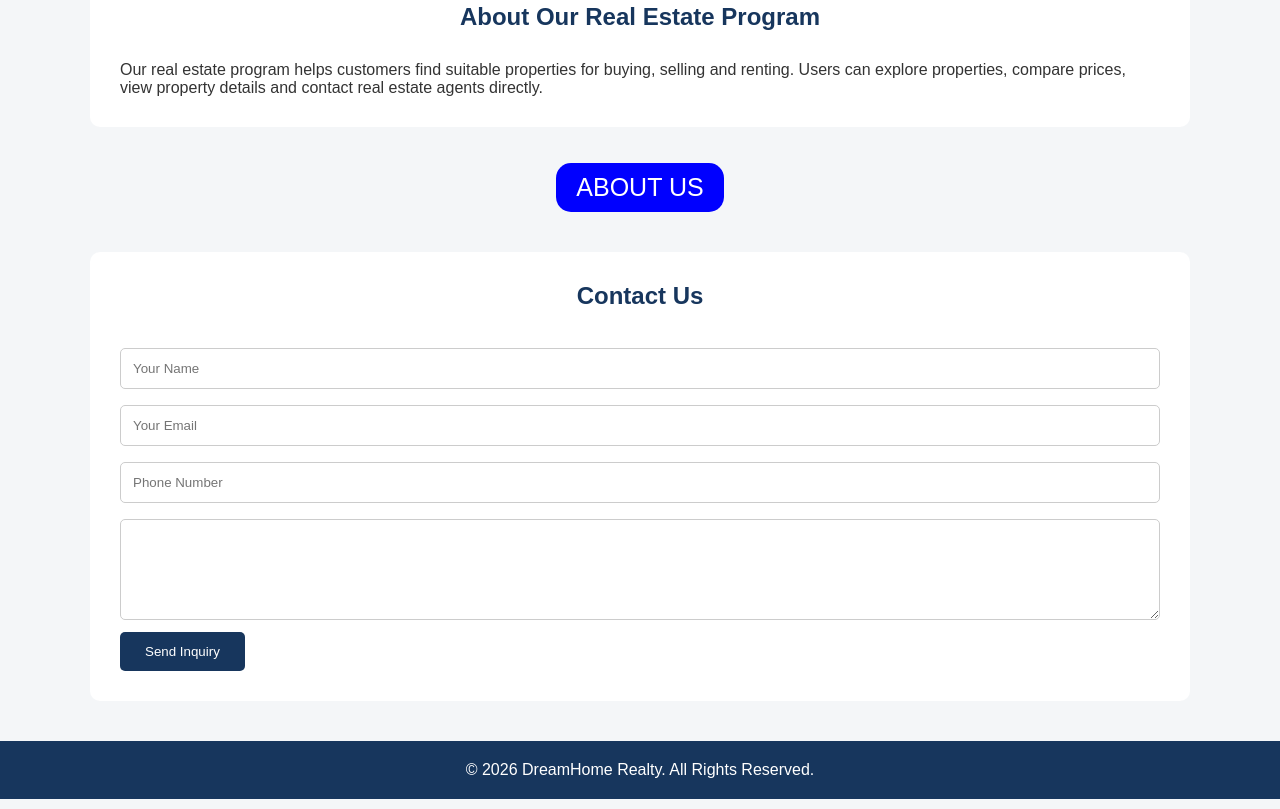
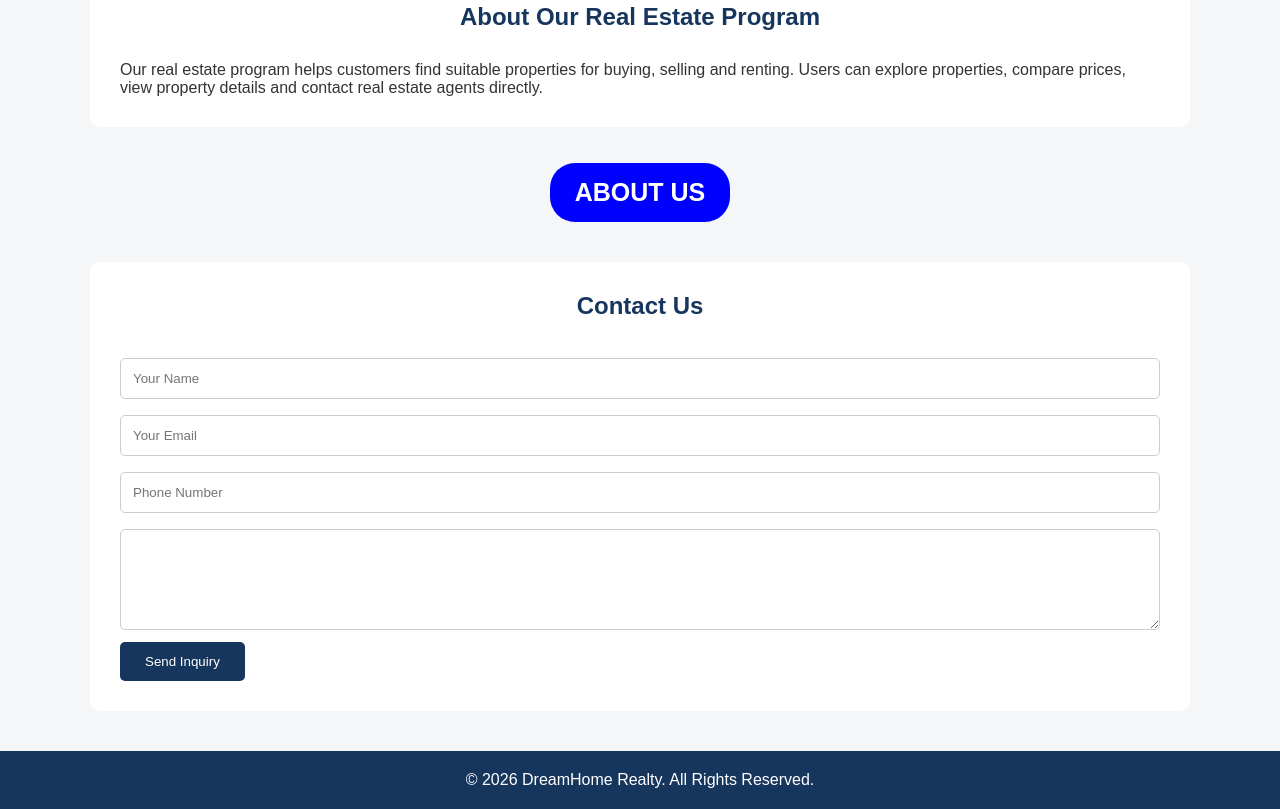
Before and after one commit to Raju-hub-star/my-website, a plain HTML site: page index.html in a window 1280 px wide. Shown: the part 1829-2638 px from the top of the page. Drawn offline with Linux system fonts and the light colour scheme.

Commit message:
Update index.html

```diff
--- a/index.html
+++ b/index.html
@@ -310,6 +310,15 @@
                 height: 250px;
             }
         }
+        .about-btn {
+            display: inline-block;
+            background-color: blue;
+            color: white;
+            font-size: 25px;
+            padding: 15px 25px;
+            border-radius: 25px;
+            text-decoration: none;
+            font-weight: bold;
     </style>
 </head>
 
@@ -547,9 +556,9 @@
 
         </section><br><br>
 
-       <center> <a href="file:///C:/Users/USER/Desktop/rk/qq.html">
-          <button style="background-color:blue;color:white;font-size:25px;padding:10px 20px;border:none;border-radius:15px;">ABOUT US</button>
-        </a></center>
+       <center> <a href="file:///C:/Users/USER/Desktop/rk/qq.html" class="about-btn">ABOUT US</a>
+
+        </center>
 
           <!-- Contact -->
         <section
```
